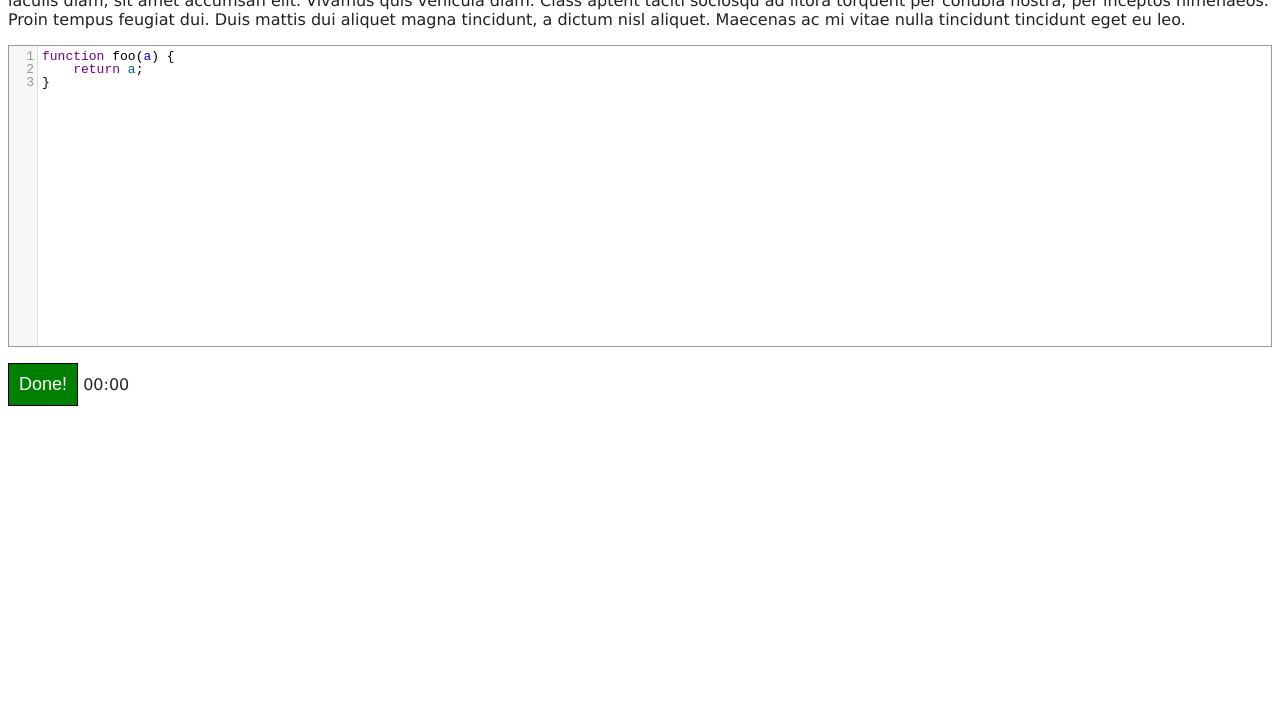
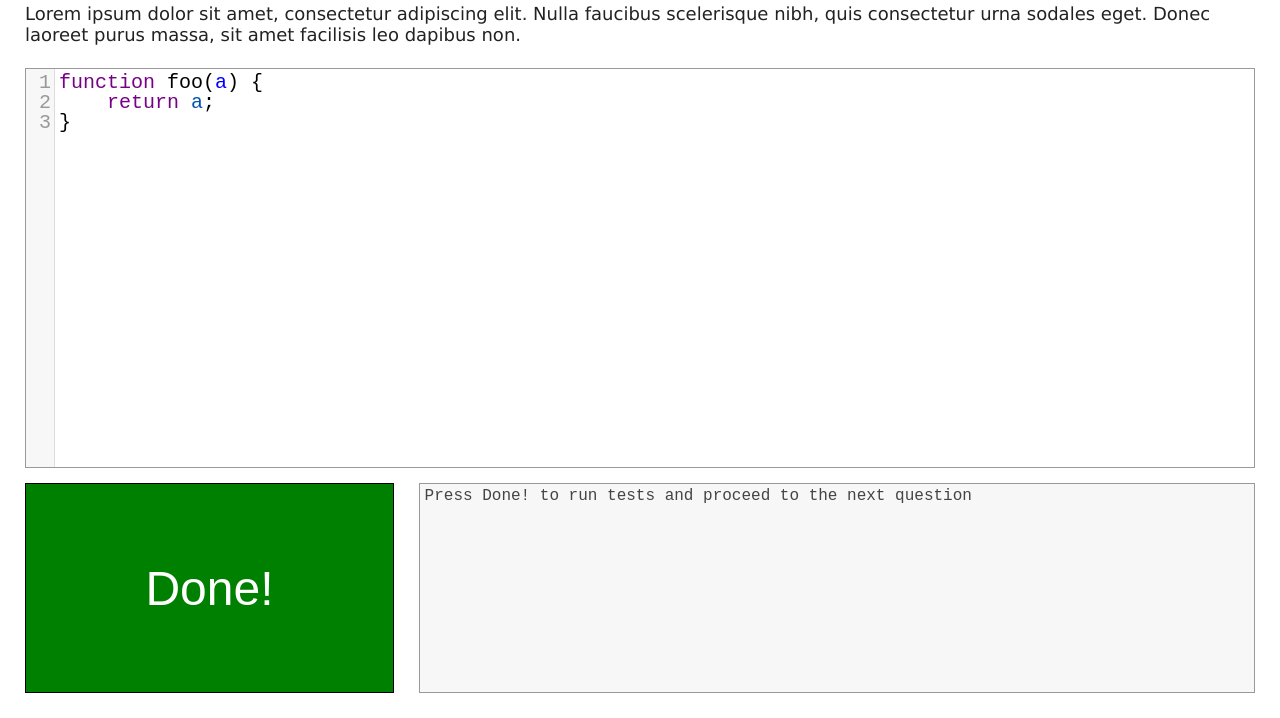
Before and after one commit to mzabriskie/assess.js, a plain HTML site: page index.html in a window 1280 px wide. Shown: the part 82-800 px from the top of the page. Drawn offline with Linux system fonts and the light colour scheme.

Commit message:
More layout and styling

```diff
--- a/index.html
+++ b/index.html
@@ -3,34 +3,27 @@
 <head>
 	<title>assess.js</title>
 	<link rel="stylesheet" type="text/css" href="lib/codemirror/codemirror.css"/>
-	<style type="text/css">
-		body {
-			color:#222;
-			font-family:"Lucida Grande","Tahoma","Verdana","Arial",sans-serif;
-		}
-		.CodeMirror {border:1px solid #999;}
-		button[type=submit] {
-			background:green;
-			border:1px solid black;
-			color:white;
-			font-size:18px;
-			padding:10px;
-		}
-	</style>
+	<link rel="stylesheet" type="text/css" href="style.css"/>
 </head>
 <body>
-	<p id="description">
-		Lorem ipsum dolor sit amet, consectetur adipiscing elit. Sed tincidunt lobortis quam, eget volutpat orci tincidunt interdum. Sed quam nisi, scelerisque a elementum sed, condimentum quis felis. Etiam sit amet semper urna. Maecenas eu augue lacus. Proin tincidunt mauris eu purus porttitor pharetra eu ut orci. Vestibulum facilisis vehicula nisi, sed ornare lectus dignissim vitae. Sed sagittis gravida risus sed iaculis. Duis facilisis ullamcorper bibendum. Duis vitae iaculis diam, sit amet accumsan elit. Vivamus quis vehicula diam. Class aptent taciti sociosqu ad litora torquent per conubia nostra, per inceptos himenaeos. Proin tempus feugiat dui. Duis mattis dui aliquet magna tincidunt, a dictum nisl aliquet. Maecenas ac mi vitae nulla tincidunt tincidunt eget eu leo.
-	</p>
-	<p>
+	<div id="container">
+		<h1 id="title">Question</h1>
+		<p id="description">
+			Lorem ipsum dolor sit amet, consectetur adipiscing elit.
+			Nulla faucibus scelerisque nibh, quis consectetur urna sodales eget.
+			Donec laoreet purus massa, sit amet facilisis leo dapibus non.
+		</p>
 		<textarea id="code" name="code">function foo(a) {
 	return a;
 }</textarea>
-	</p>
-	<p>
-		<button type="submit">Done!</button>
-		<time id="time">00:00</time>
-	</p>
+		<div id="submit-container">
+			<button type="submit" id="submit">Done!</button>
+		</div>
+		<time id="timer">00:00</time>
+		<div id="console">
+			<div>Press Done! to run tests and proceed to the next question</div>
+		</div>
+	</div>
 
 	<script type="text/javascript" src="lib/codemirror/codemirror.js"></script>
 	<script type="text/javascript" src="lib/codemirror/addon/edit/matchbrackets.js"></script>
--- /dev/null
+++ b/style.css
@@ -0,0 +1,82 @@
+body {
+	color:#222;
+	font-family:"Lucida Grande","Tahoma","Verdana","Arial",sans-serif;
+	font-size:large;
+}
+
+#container {
+	position:absolute;
+	top:25px;
+	right:25px;
+	bottom:25px;
+	left:25px;
+	min-width:320px;
+	min-height:480px;
+}
+
+#title {
+	margin:0;
+}
+#description {
+	overflow:auto;
+	position:absolute;
+	top:60px;
+	right:0;
+	left:0;
+	height:44px;
+	margin:0;
+}
+#timer {
+	font-size:32px;
+	position:absolute;
+	top:5px;
+	right:0;
+}
+#submit-container {
+	position:absolute;
+	top:72%;
+	right:70%;
+	bottom:0;
+	left:0;
+}
+#submit {
+	background:green;
+	border:1px solid black;
+	color:white;
+	display:block;
+	font-size:6vmin;
+	height:100%;
+	width:100%;
+}
+#console {
+	background:#f7f7f7;
+	border:1px solid #999;
+	color:#444;
+	font-family:monospace;
+	overflow:auto;
+	position:absolute;
+	top:72%;
+	right:0;
+	bottom:0;
+	left:32%;
+}
+#console div {
+	padding:2.5px 5px;
+}
+#console .pass {
+	color:#80bf40;
+}
+#console .fail {
+	color:#ff3333;
+}
+
+.CodeMirror {
+	border:1px solid #999;
+	font-size:x-large;
+	position:absolute;
+	top:125px;
+	right:0;
+	bottom:30%;
+	left:0;
+	height:auto;
+}
```
